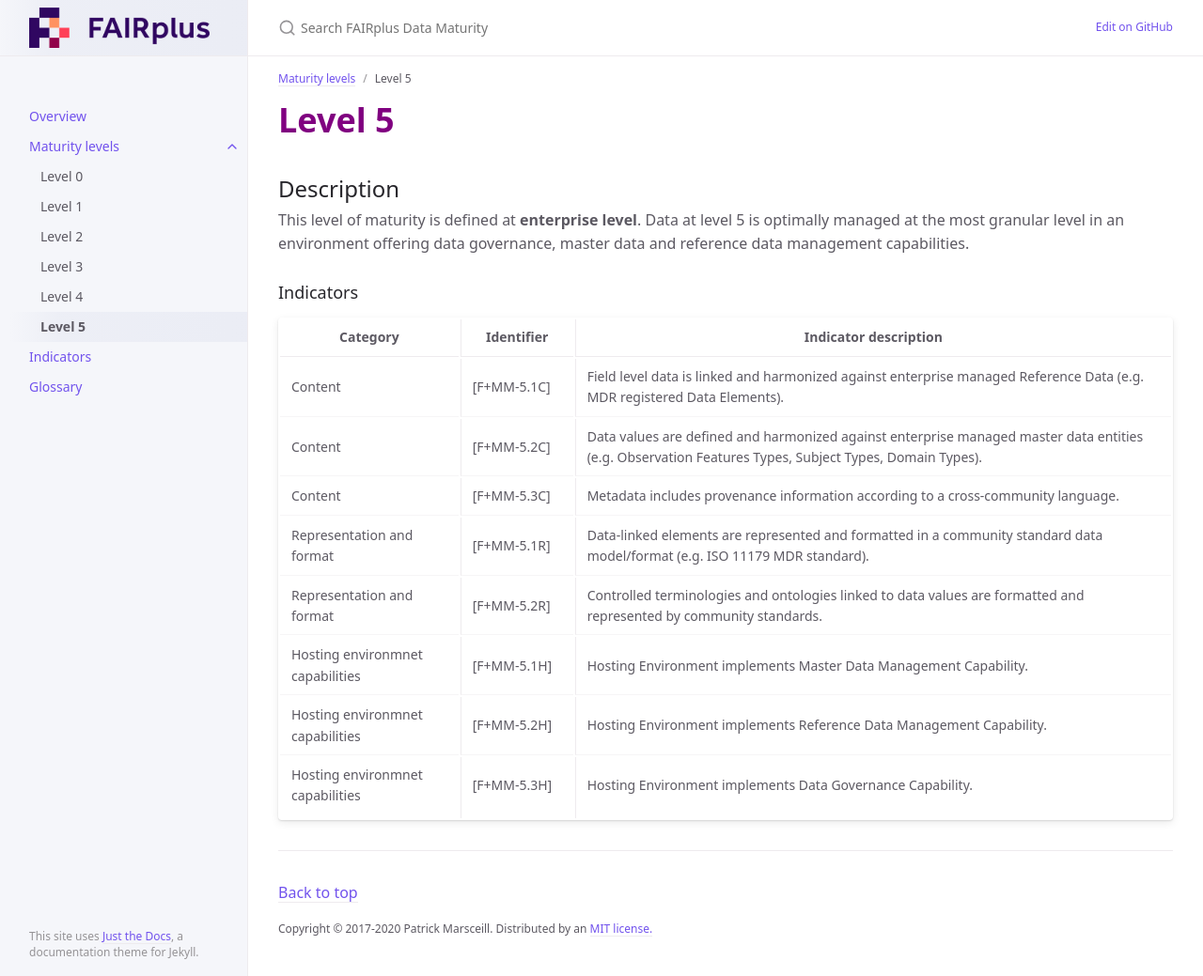
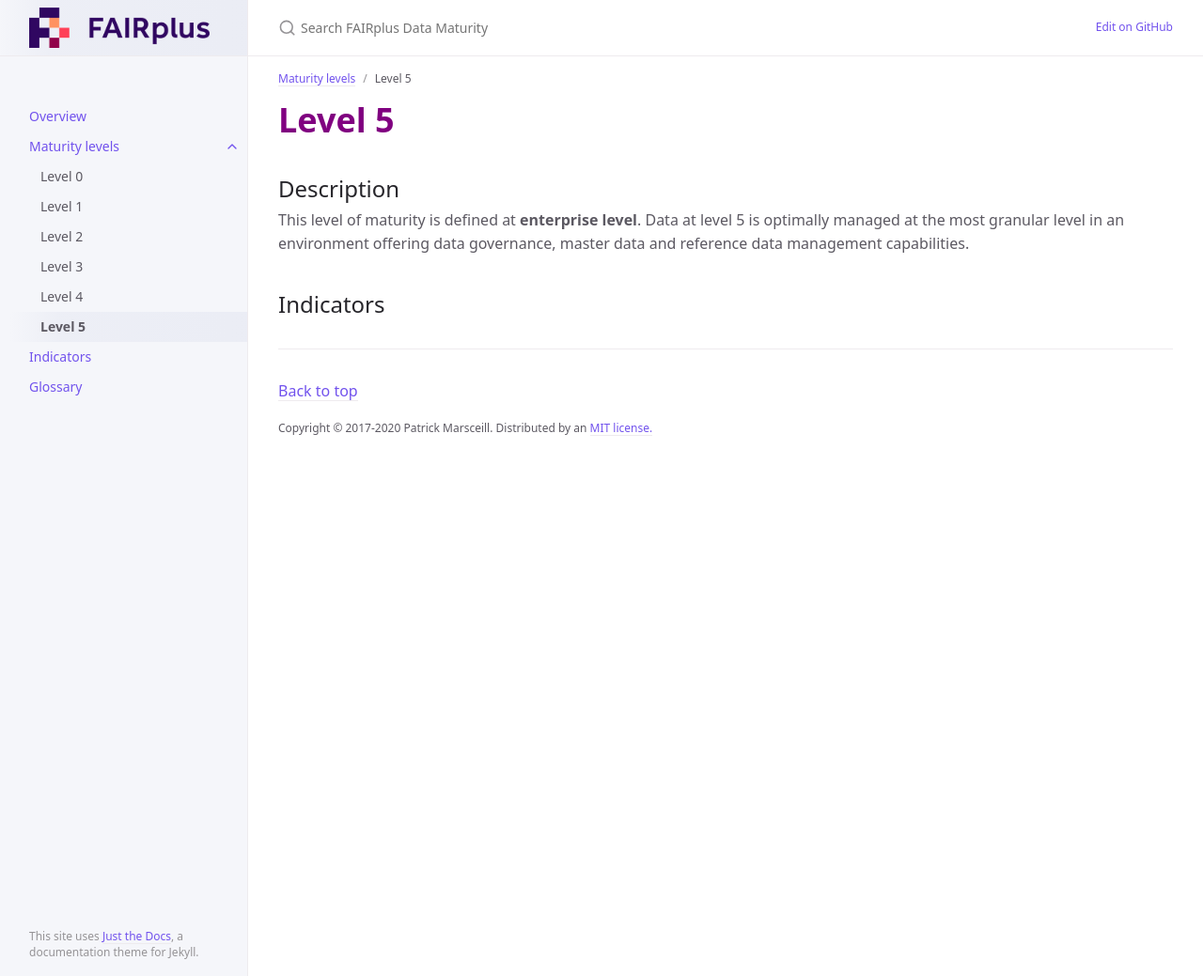
Before and after one commit to FAIRplus/Data-Maturity, a Jekyll site: the page built from docs/Levels/Level5.md, in a window 1280 px wide and 1039 px high. Shown: the whole window at 94% size. Built offline with Jekyll 4.4.1, drawn with Linux system fonts in a browser that asks for light colours.

Commit message:
Update Level5.md

```diff
--- a/docs/Levels/Level5.md
+++ b/docs/Levels/Level5.md
@@ -11,15 +11,4 @@ nav_order: 6
 
 This level of maturity is defined at **enterprise level**. Data at level 5 is optimally managed at the most granular level in an environment offering data governance, master data and reference data management capabilities.
 
-### Indicators
-
-| Category | Identifier | Indicator description |
-| -------- | ---------- | ---------------------- |
-| Content | [F+MM-5.1C] | Field level data is linked and harmonized against enterprise managed Reference Data (e.g. MDR registered Data Elements). |
-| Content | [F+MM-5.2C] | Data values are defined and harmonized against enterprise managed master data entities (e.g. Observation Features Types, Subject Types, Domain Types). |
-| Content | [F+MM-5.3C] | Metadata includes provenance information according to a cross-community language. |
-| Representation and format |  [F+MM-5.1R] | Data-linked elements are represented and formatted in a community standard data model/format (e.g. ISO 11179 MDR standard). |
-| Representation and format |  [F+MM-5.2R] | Controlled terminologies and ontologies linked to data values are formatted and represented by community standards. |
-| Hosting environmnet capabilities | [F+MM-5.1H] | Hosting Environment implements Master Data Management Capability. |
-| Hosting environmnet capabilities | [F+MM-5.2H] | Hosting Environment implements Reference Data Management Capability. |
-| Hosting environmnet capabilities | [F+MM-5.3H] | Hosting Environment implements Data Governance Capability. |
+## Indicators
```
